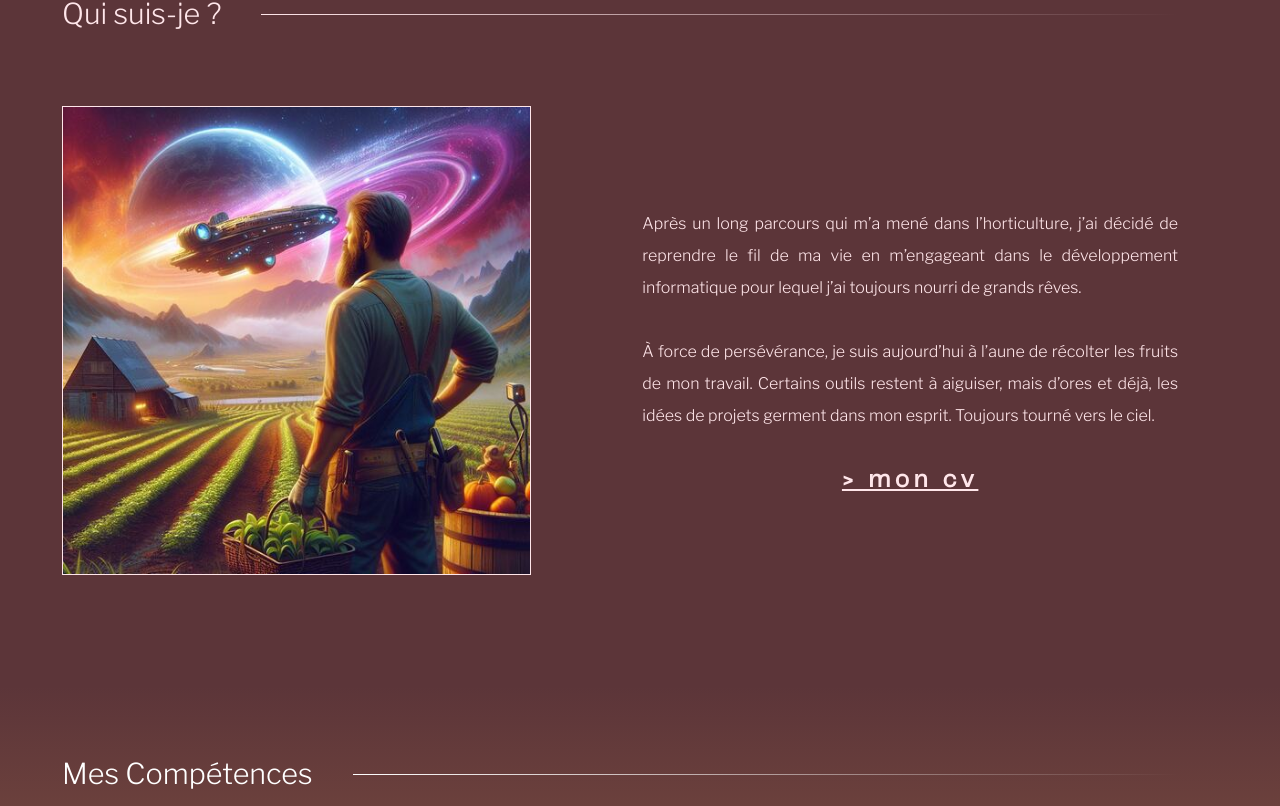
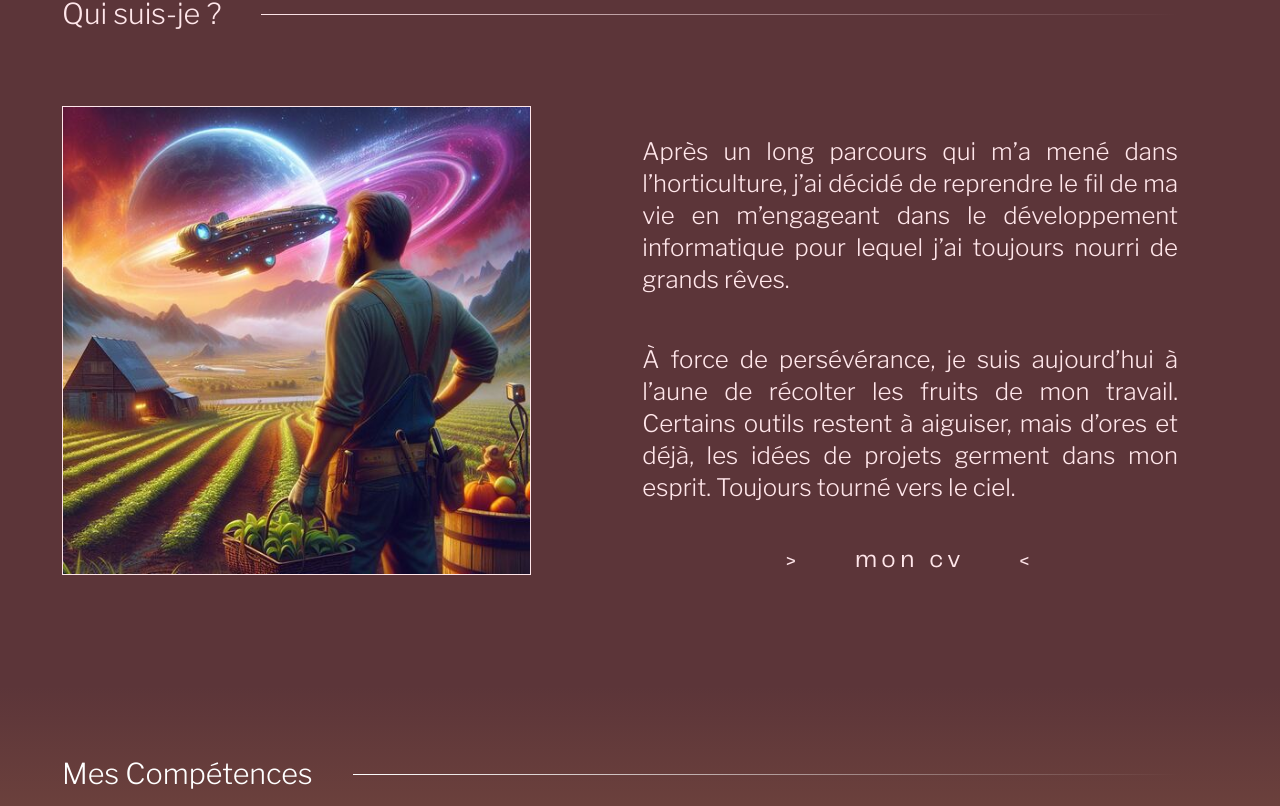
Before and after one commit to NC81/portfolio, a React (Create React App) app: page / in a window 1280 px wide. Shown: the part 834-1640 px from the top of the page. Built offline with nearby package versions, Linux system fonts and the light colour scheme.

Commit message:
Ajout d'une animation pour liens

```diff
--- a/src/composants/lien/Lien.jsx
+++ b/src/composants/lien/Lien.jsx
@@ -1,13 +1,19 @@
 export default function Lien({ objet, style }) {
   return (
+    <>
       <a
-      className="lien"
+        className="lien-conteneur"
         style={style}
         href={objet.url}
         target="_blank"
         rel="noreferrer noopener"
       >
-      {`> ${objet.texte}`}
+        <span className="lien-contenu">
+          <span className="lien-contenu__signe lien-contenu__signe--entree">{`>`}</span>
+          <span className="lien-contenu__texte">{objet.texte}</span>
+          <span className="lien-contenu__signe lien-contenu__signe--sortie">{`<`}</span>
+        </span>
       </a>
+    </>
   )
 }
--- a/src/composants/lien/_lien.scss
+++ b/src/composants/lien/_lien.scss
@@ -1,9 +1,27 @@
-.lien {
-  margin-top: 20px;
-  font: bold 1.5rem "Telegraph";
-  text-align: center;
-  letter-spacing: $letter-spacing-title;
-  @include tablette {
-    font-size: 1.35rem;
+.lien-conteneur {
+  margin: 20px auto 0;
+  text-decoration: none;
+  .lien-contenu {
+    display: flex;
+    justify-content: space-between;
+    width: 250px;
+    font: normal 1.5rem "Telegraph";
+    letter-spacing: $letter-spacing-title;
+    @include tablette {
+      font-size: 1.35rem;
+    }
+    &__signe {
+      transition: transform 330ms ease-in-out;
+    }
+    &:hover {
+      font-weight: bold;
+    }
+    &:hover .lien-contenu__signe--entree {
+      transform: translateX(50px);
+    }
+
+    &:hover .lien-contenu__signe--sortie {
+      transform: translateX(-50px);
+    }
   }
 }
--- a/src/pages/competences/_competences.scss
+++ b/src/pages/competences/_competences.scss
@@ -48,6 +48,7 @@
       font: bold 1rem "Telegraph";
       letter-spacing: $letter-spacing-title;
       text-align: center;
+    }
     li {
       padding-left: 6px;
       line-height: 32px;
@@ -63,4 +64,3 @@
     }
   }
 }
-}
--- a/src/pages/contact/_contact.scss
+++ b/src/pages/contact/_contact.scss
@@ -55,11 +55,9 @@ footer {
     font-size: 1.1rem;
     margin-top: $margin-responsive;
   }
-  div {
-    p:first-child {
-      font-family: "Telegraph";
-      font-weight: bold;
-      letter-spacing: $letter-spacing-title;
-    }
+  p:first-child {
+    font-family: "Telegraph";
+    font-weight: bold;
+    letter-spacing: $letter-spacing-title;
   }
 }
--- a/src/pages/presentation/Presentation.jsx
+++ b/src/pages/presentation/Presentation.jsx
@@ -73,11 +73,9 @@ export default function Presentation({
                 style={styleDeBordureDimage}
                 alt=""
               />
-              <div className="page-presentation__liens">
-                {donnees.lien.map((objet, index) => (
-                  <Lien style={styleDeTexte} objet={objet} key={`${index}`} />
-                ))}
-              </div>
+              {donnees.lien.map((objet, index) => (
+                <Lien style={styleDeTexte} objet={objet} key={`${index}`} />
+              ))}
             </div>
           ) : (
             <div
--- a/src/pages/presentation/_presentation.scss
+++ b/src/pages/presentation/_presentation.scss
@@ -8,6 +8,8 @@
     }
   }
   &__demo {
+    display: flex;
+    flex-direction: column;
     width: 44%;
     @include laptop {
       width: 100%;
@@ -50,10 +52,6 @@
       }
     }
   }
-  &__liens {
-    display: flex;
-    justify-content: space-around;
-  }
   &__liste-textes {
     display: flex;
     flex-direction: column;
@@ -77,6 +75,7 @@
   &__texte {
     line-height: 32px;
     text-align: justify;
+    font-size: 1.5rem;
     @include tablette {
       margin-top: 0;
       font-size: 1.25rem;
```
Lines whose indentation alone changed are shown as unchanged.
